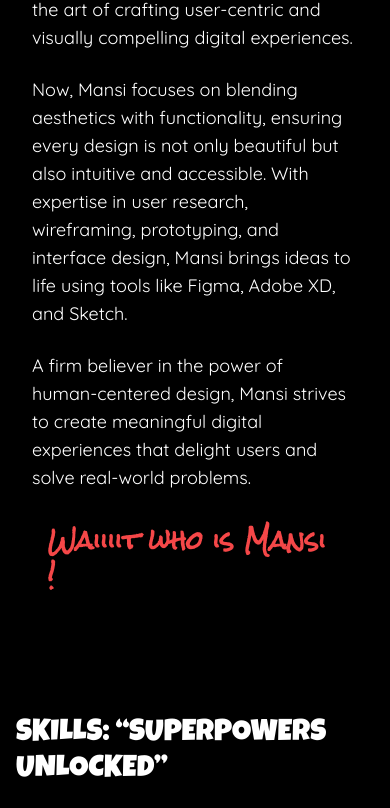
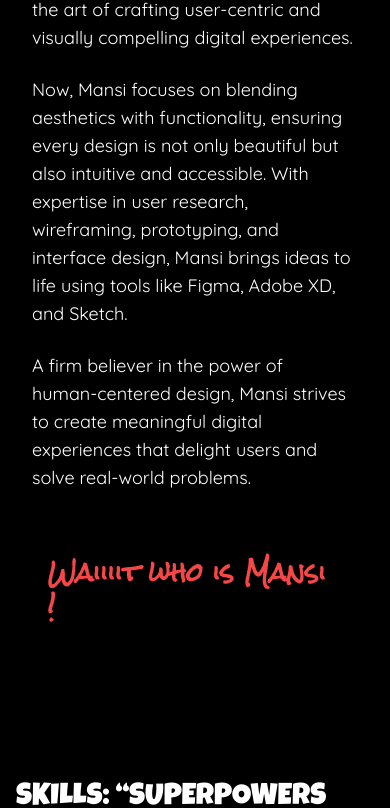
Before and after one commit to Herik25/mansi-portfolio, a Next.js app: page / in a window 390 px wide. Shown: the part 1204-2012 px from the top of the page. Built offline with nearby package versions, Linux system fonts and the light colour scheme.

Commit message:
refactor: implement staggered motion variants and update animation logic for the About Me section

```diff
--- a/app/page.tsx
+++ b/app/page.tsx
@@ -28,6 +28,30 @@ export default function Home() {
         damping: 15
       },
     }),
+  };
+
+  const cartoonishItem: Variants = {
+    hidden: { opacity: 0, scale: 0, rotate: -20, y: 20 },
+    visible: {
+      opacity: 1,
+      scale: 1,
+      rotate: 0,
+      y: 0,
+      transition: {
+        type: "spring",
+        stiffness: 300,
+        damping: 15
+      },
+    },
+  };
+
+  const fadeInItem: Variants = {
+    hidden: { opacity: 0, y: 10 },
+    visible: {
+      opacity: 1,
+      y: 0,
+      transition: { duration: 0.3 }
+    }
   };
 
   const draw: Variants = {
@@ -262,61 +286,70 @@ export default function Home() {
       </section>
 
       <section className="bg-black text-white min-h-screen py-16 lg:py-32 px-8 relative flex flex-col justify-between gap-8">
-        <div className="font-quicksand text-lg sm:text-2xl tracking-[-1.5%] flex flex-col gap-6 max-w-[1440px] mx-auto">
-          <motion.h2
+        <motion.div
           initial="hidden"
           whileInView="visible"
-            viewport={{ once: true }}
+          viewport={{ once: true, amount: 0.1 }}
+          variants={{
+            visible: { transition: { staggerChildren: 0.8 } }
+          }}
+          className="flex flex-col flex-1 justify-between gap-8 h-full"
+        >
+          <div className="font-quicksand text-lg sm:text-2xl tracking-[-1.5%] flex flex-col gap-6 max-w-[1440px] mx-auto w-full">
+            <motion.h2
+              variants={{
+                hidden: { opacity: 0, y: 20 },
+                visible: {
+                  opacity: 1,
+                  y: 0,
+                  transition: { staggerChildren: 0.1 }
+                }
+              }}
               className="font-luckiest-guy text-3xl sm:text-5xl tracking-[-1.5%]"
             >
-            {textToWords("About Me “The Original Story”", cartoonishVariants)}
+              {textToWords("About Me “The Original Story”", cartoonishItem)}
             </motion.h2>
-          <motion.p initial="hidden" whileInView="visible" viewport={{ once: true }}>
-            {textToWords("Once upon a time in a world filled with creativity, a curious mind named Mansi found a passion for UI/UX design. After gaining hands-on experience through real-world projects, professional roles, and academic learning, Mansi mastered the art of crafting user-centric and visually compelling digital experiences.", {
-              hidden: { opacity: 0 },
-              visible: (i: number) => ({
-                opacity: 1,
-                transition: { delay: i * 0.05 },
-              })
-            })}
+
+            <motion.div
+              variants={{
+                visible: { transition: { staggerChildren: 0.6 } }
+              }}
+              className="flex flex-col gap-6"
+            >
+              <motion.p variants={{ visible: { transition: { staggerChildren: 0.01 } } }}>
+                {textToWords("Once upon a time in a world filled with creativity, a curious mind named Mansi found a passion for UI/UX design. After gaining hands-on experience through real-world projects, professional roles, and academic learning, Mansi mastered the art of crafting user-centric and visually compelling digital experiences.", fadeInItem)}
               </motion.p>
-          <motion.p initial="hidden" whileInView="visible" viewport={{ once: true }}>
-            {textToWords("Now, Mansi focuses on blending aesthetics with functionality, ensuring every design is not only beautiful but also intuitive and accessible. With expertise in user research, wireframing, prototyping, and interface design, Mansi brings ideas to life using tools like Figma, Adobe XD, and Sketch.", {
-              hidden: { opacity: 0 },
-              visible: (i: number) => ({
-                opacity: 1,
-                transition: { delay: i * 0.05 }
-              })
-            })}
+              <motion.p variants={{ visible: { transition: { staggerChildren: 0.01 } } }}>
+                {textToWords("Now, Mansi focuses on blending aesthetics with functionality, ensuring every design is not only beautiful but also intuitive and accessible. With expertise in user research, wireframing, prototyping, and interface design, Mansi brings ideas to life using tools like Figma, Adobe XD, and Sketch.", fadeInItem)}
               </motion.p>
-          <motion.p initial="hidden" whileInView="visible" viewport={{ once: true }}>
-            {textToWords("A firm believer in the power of human-centered design, Mansi strives to create meaningful digital experiences that delight users and solve real-world problems.", {
-              hidden: { opacity: 0 },
-              visible: (i: number) => ({
-                opacity: 1,
-                transition: { delay: i * 0.05 }
-              })
-            })}
+              <motion.p variants={{ visible: { transition: { staggerChildren: 0.01 } } }}>
+                {textToWords("A firm believer in the power of human-centered design, Mansi strives to create meaningful digital experiences that delight users and solve real-world problems.", fadeInItem)}
               </motion.p>
+            </motion.div>
           </div>
-        <div className="flex md:absolute md:bottom-0 md:left-0 w-full justify-center md:justify-between items-center gap-4">
+
+          <motion.div
+            variants={{
+              visible: { transition: { staggerChildren: 0.5 } }
+            }}
+            className="flex md:absolute md:bottom-0 md:left-0 w-full justify-center md:justify-between items-center gap-4 py-8 md:py-0"
+          >
             <div className="flex items-center gap-4">
               <div>
-              <Image src="/white-cat.png" alt="white cat" width={275} height={330} className="w-auto hidden md:block"/>
+                <Image src="/white-cat.png" alt="white cat" width={275} height={330} className="w-auto hidden md:block" />
               </div>
               <motion.p
-              initial="hidden"
-              whileInView="visible"
-              viewport={{ once: true }}
+                variants={{ visible: { transition: { staggerChildren: 0.25 } } }}
                 className="text-2xl md:text-5xl font-bold tracking-[-1.5%] font-rock-salt text-[#F54748]"
               >
-              {textToWords("Waiiiit who is Mansi !", cartoonishVariants)}
+                {textToWords("Waiiiit who is Mansi !", cartoonishItem)}
               </motion.p>
             </div>
             <div>
-            <Image src="/love.png" alt="love sticker" width={272} height={195} className="w-auto hidden md:block"/>
+              <Image src="/love.png" alt="love sticker" width={272} height={195} className="w-auto hidden md:block" />
             </div>
-        </div>
+          </motion.div>
+        </motion.div>
       </section>
 
       <section className="bg-black text-white min-h-screen relative overflow-hidden flex flex-col">
@@ -372,6 +405,7 @@ export default function Home() {
             <motion.div
               key={index}
               initial={{ opacity: 0, scale: 0, rotate: -25 }}
+              viewport={{ once: true }}
               whileInView={{
                 opacity: 1,
                 scale: 1,
```
Lines whose indentation alone changed are shown as unchanged.
